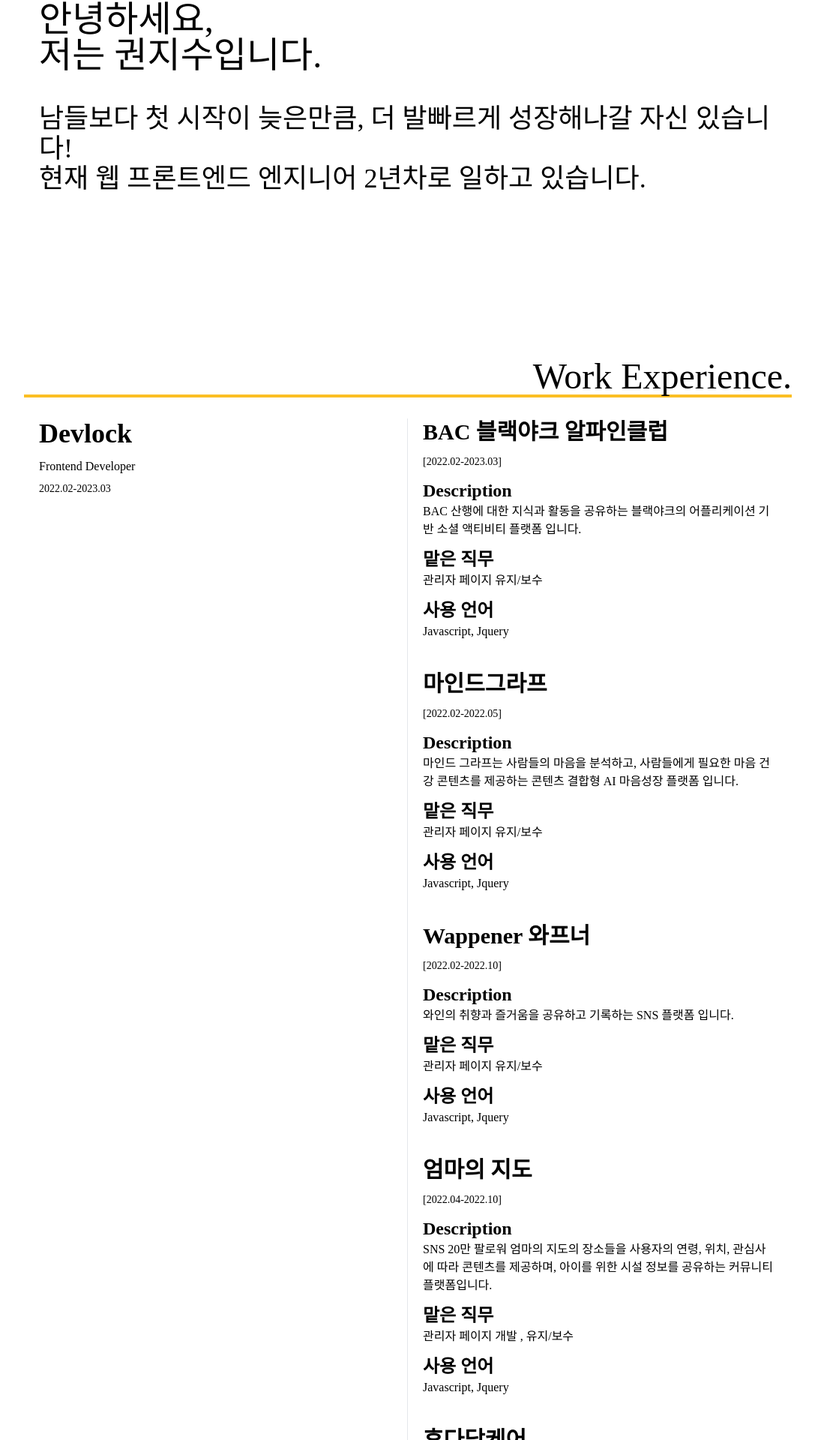
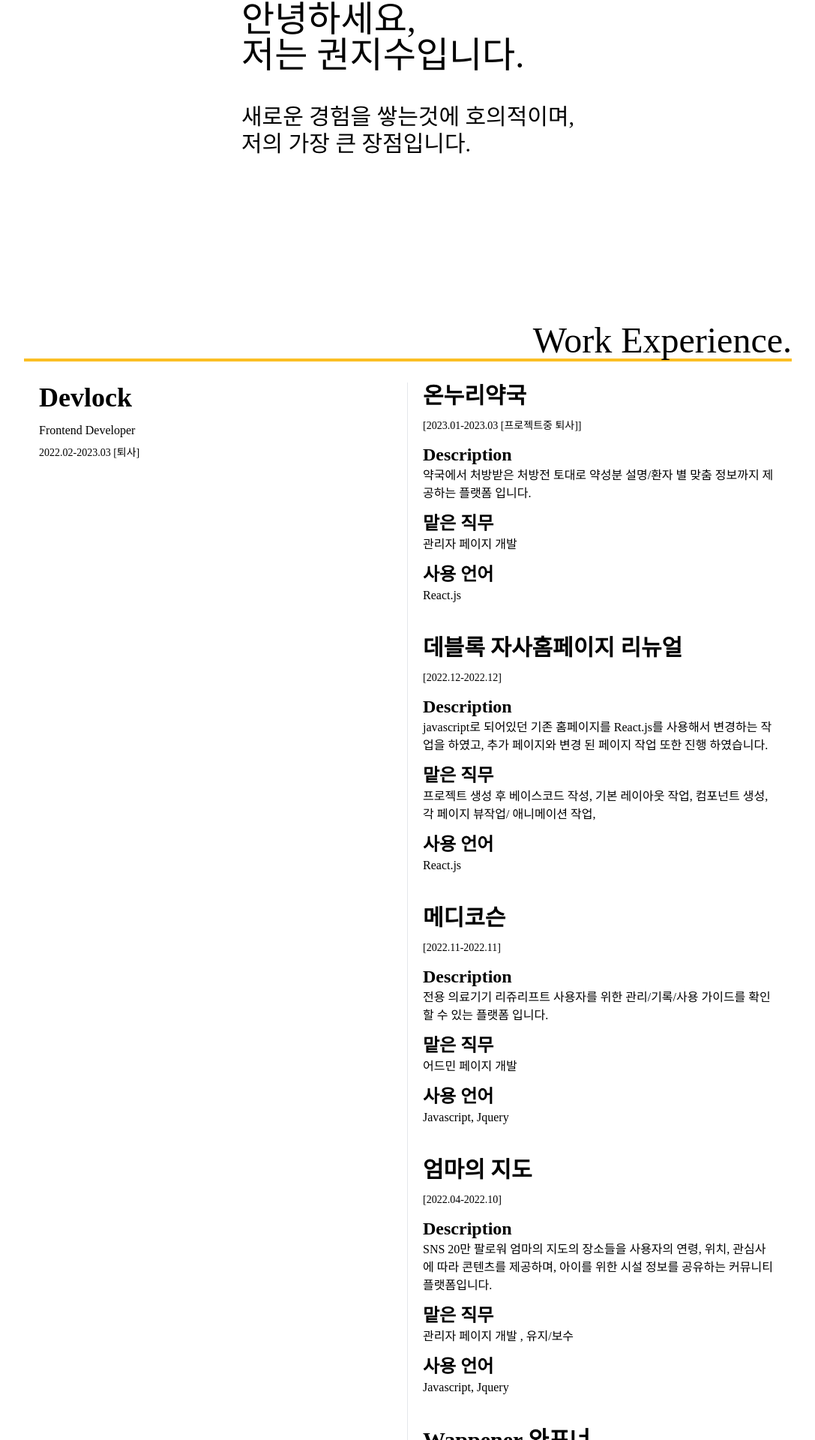
Before and after one commit to rnjswltn1020/my_resume, a React (Create React App) app: page /about in a window 1280 px wide. Shown: the part 266-2186 px from the top of the page at 75% size, without its empty margins (96-1183 px from the left). Built offline with nearby package versions, Linux system fonts and the light colour scheme; a web font is replaced by a local one.

Commit message:
Feat:master
1. 애니메이션 제거
2. about 내용 순서 변경중

```diff
--- a/src/components/common/Layout.jsx
+++ b/src/components/common/Layout.jsx
@@ -6,21 +6,20 @@
 
 export default function Layout() {
     const location = useLocation();
-    const [loading, setLoading] = useState(true);
     const navigate = useNavigate();
+    const [loading, setLoading] = useState(false);
 
     useEffect(() => {
         if (location.pathname === '/') {
             setTimeout(() => {
                 navigate('/about');
-                setLoading(false);
+                // setLoading(false);
                 setTimeout(() => {
-                    console.log(document.querySelector('#root > div'));
                     document.querySelector('#root > div').classList.remove('opacity-0');
                 }, 500);
-            }, 8500);
+            }, 500);
         } else {
-            setLoading(false);
+            // setLoading(false);
             setTimeout(() => {
                 document.querySelector('#root > div').classList.remove('opacity-0');
             }, 500);
--- a/src/myCarrerData.js
+++ b/src/myCarrerData.js
@@ -4,8 +4,58 @@
             id: 'dev',
             company: 'Devlock',
             task: 'Frontend Developer',
-            period: '2022.02-2023.03',
+            period: '2022.02-2023.03 [퇴사]',
             details: [
+                {
+                    projectName: '온누리약국',
+                    period: '2023.01-2023.03 [프로젝트중 퇴사]',
+                    description:
+                        '약국에서 처방받은 처방전 토대로 약성분 설명/환자 별 맞춤 정보까지 제공하는 플랫폼 입니다. ',
+                    myJob: '관리자 페이지 개발',
+                    techStack: 'React.js',
+                },
+                {
+                    projectName: '데블록 자사홈페이지 리뉴얼',
+                    period: '2022.12-2022.12',
+                    description:
+                        'javascript로 되어있던 기존 홈페이지를 React.js를 사용해서 변경하는 작업을 하였고, 추가 페이지와 변경 된 페이지 작업 또한 진행 하였습니다.',
+                    myJob: '프로젝트 생성 후 베이스코드 작성, 기본 레이아웃 작업, 컴포넌트 생성, 각 페이지 뷰작업/ 애니메이션 작업,',
+                    techStack: 'React.js',
+                },
+                {
+                    projectName: '메디코슨',
+                    period: '2022.11-2022.11',
+                    description:
+                        '전용 의료기기 리쥬리프트 사용자를 위한 관리/기록/사용 가이드를 확인 할 수 있는 플랫폼 입니다.',
+                    myJob: '어드민 페이지 개발',
+                    techStack: 'Javascript, Jquery',
+                },
+                {
+                    projectName: '엄마의 지도 ',
+                    period: '2022.04-2022.10',
+                    release: '2022-6-6',
+                    description:
+                        'SNS 20만 팔로워 엄마의 지도의 장소들을 사용자의 연령, 위치, 관심사에 따라 콘텐츠를 제공하며, 아이를 위한 시설 정보를 공유하는 커뮤니티 플랫폼입니다.',
+                    myJob: '관리자 페이지 개발 , 유지/보수',
+                    techStack: 'Javascript, Jquery',
+                },
+
+                {
+                    projectName: 'Wappener 와프너 ',
+                    period: '2022.02-2022.10',
+                    release: '2021-6-14',
+                    description: '와인의 취향과 즐거움을 공유하고 기록하는 SNS 플랫폼 입니다. ',
+                    myJob: '관리자 페이지 유지/보수',
+                    techStack: 'Javascript, Jquery',
+                },
+                {
+                    projectName: '후다닥케어',
+                    period: '2022.07-2022.10',
+                    description:
+                        '진료 예약부터 비대면 진료, 안전한 약수령, 맞춤 정보까지 제공하는 비대면 진료 플랫폼 입니다.',
+                    myJob: '어드민 페이지 개발',
+                    techStack: 'Vue.js',
+                },
                 {
                     projectName: 'BAC 블랙야크 알파인클럽 ',
                     period: '2022.02-2023.03',
@@ -23,55 +73,6 @@
                         '마인드 그라프는 사람들의 마음을 분석하고, 사람들에게 필요한 마음 건강 콘텐츠를 제공하는 콘텐츠 결합형 AI 마음성장 플랫폼 입니다.',
                     myJob: '관리자 페이지 유지/보수',
                     techStack: 'Javascript, Jquery',
-                },
-                {
-                    projectName: 'Wappener 와프너 ',
-                    period: '2022.02-2022.10',
-                    release: '2021-6-14',
-                    description: '와인의 취향과 즐거움을 공유하고 기록하는 SNS 플랫폼 입니다. ',
-                    myJob: '관리자 페이지 유지/보수',
-                    techStack: 'Javascript, Jquery',
-                },
-                {
-                    projectName: '엄마의 지도 ',
-                    period: '2022.04-2022.10',
-                    release: '2022-6-6',
-                    description:
-                        'SNS 20만 팔로워 엄마의 지도의 장소들을 사용자의 연령, 위치, 관심사에 따라 콘텐츠를 제공하며, 아이를 위한 시설 정보를 공유하는 커뮤니티 플랫폼입니다.',
-                    myJob: '관리자 페이지 개발 , 유지/보수',
-                    techStack: 'Javascript, Jquery',
-                },
-                {
-                    projectName: '후다닥케어',
-                    period: '2022.07-2022.10',
-                    description:
-                        '진료 예약부터 비대면 진료, 안전한 약수령, 맞춤 정보까지 제공하는 비대면 진료 플랫폼 입니다.',
-                    myJob: '어드민 페이지 개발',
-                    techStack: 'Vue.js',
-                },
-                {
-                    projectName: '메디코슨',
-                    period: '2022.11-2022.11',
-                    description:
-                        '전용 의료기기 리쥬리프트 사용자를 위한 관리/기록/사용 가이드를 확인 할 수 있는 플랫폼 입니다.',
-                    myJob: '어드민 페이지 개발',
-                    techStack: 'Javascript, Jquery',
-                },
-                {
-                    projectName: '데블록 자사홈페이지 리뉴얼',
-                    period: '2022.12-2022.12',
-                    description:
-                        'javascript로 되어있던 기존 홈페이지를 React.js를 사용해서 변경하는 작업을 하였고, 추가 페이지와 변경 된 페이지 작업 또한 진행 하였습니다.',
-                    myJob: '프로젝트 생성 후 베이스코드 작성, 기본 레이아웃 작업, 컴포넌트 생성, 각 페이지 뷰작업/ 애니메이션 작업,',
-                    techStack: 'React.js',
-                },
-                {
-                    projectName: '온누리약국',
-                    period: '2023.01-2023.03 (프로젝트중 퇴사)',
-                    description:
-                        '약국에서 처방받은 처방전 토대로 약성분 설명/환자 별 맞춤 정보까지 제공하는 플랫폼 입니다. ',
-                    myJob: '관리자 페이지 개발',
-                    techStack: 'React.js',
                 },
             ],
         },
@@ -140,8 +141,9 @@
             ],
         },
     ],
-    skills: ['HTML5', 'CSS', 'SCSS', 'Javascript', 'Jquery', 'React.js', 'Vue.js'],
+    skills: ['React.js', 'Vue.js', 'Javascript', 'Jquery', 'HTML5', 'CSS3', 'SCSS'],
     contact: [
+        { method: 'Phone', url: '010-3679-7876' },
         { method: 'E-mail', url: 'rnjswltn1020@naver.com' },
         { method: 'Git', url: 'https://github.com/rnjswltn1020/' },
     ],
--- a/src/pages/About.jsx
+++ b/src/pages/About.jsx
@@ -11,7 +11,7 @@
         if (linkBox.current !== null) {
             const scrollY = window.scrollY;
 
-            if (scrollY > 2400) {
+            if (scrollY > 300) {
                 linkBox.current.style.opacity = '1';
                 linkBox.current.style.visibility = 'visible';
             } else {
@@ -39,9 +39,9 @@
                     안녕하세요,
                     <br /> 저는 권지수입니다.
                 </h2>
-                <p className="text-3xl md:text-4xl">
-                    남들보다 첫 시작이 늦은만큼, 더 발빠르게 성장해나갈 자신 있습니다! <br /> 현재
-                    웹 프론트엔드 엔지니어 2년차로 일하고 있습니다.{' '}
+                <p className="text-3xl md:text-3xl">
+                    새로운 경험을 쌓는것에 호의적이며,
+                    <br /> 저의 가장 큰 장점입니다. <br />
                 </p>
             </div>
             <h3 className="text-4xl text-right w-full border-b-4 inline-block max-w-screen-lg border-amber-400 md:text-5xl">
@@ -74,37 +74,6 @@
                     ))}
                 </ul>
             </article>
-            <h3 className="text-4xl text-right w-full border-b-4 inline-block max-w-screen-lg border-amber-400 md:text-5xl">
-                Skills.
-            </h3>
-            <article className="w-full mb-10 p-5">
-                <ul className="flex gap-5 flex flex-wrap text-sm md:text-base">
-                    {myData.skills.map((s, idx) => (
-                        <li key={idx} className="rounded-xl bg-slate-100 p-1">
-                            {s}
-                        </li>
-                    ))}
-                </ul>
-            </article>
-            <h3 className="text-4xl text-right w-full border-b-4 inline-block max-w-screen-lg border-amber-400 md:text-5xl">
-                Contact.
-            </h3>
-            <article className="w-full mb-10 p-5">
-                <ul className="flex gap-5 flex flex-col text-sm md:text-base">
-                    {myData.contact.map((c, idx) => {
-                        return (
-                            <li key={idx} className="rounded-xl bg-slate-100 p-1">
-                                <span> {c.method} : </span>
-                                <a
-                                    href={c.method === 'E-mail' ? `mailto:${c.url}` : c.url}
-                                    target={c.method !== 'E-mail' ? '_black' : ''}>
-                                    {c.url}
-                                </a>
-                            </li>
-                        );
-                    })}
-                </ul>
-            </article>
             <span
                 ref={linkBox}
                 onClick={() => navigate('/portfolio')}
```
